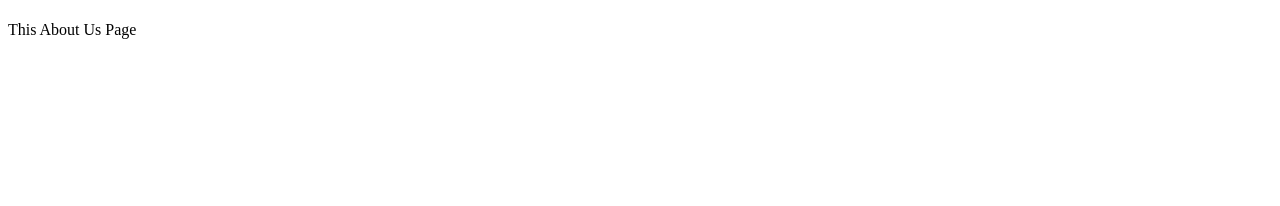
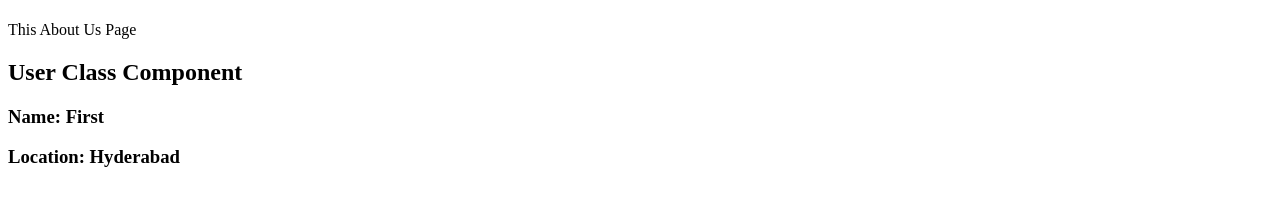
Before and after one commit to srikanthgithub2/reactdev, a React (Vite) app: page /about in a window 1280 px wide. Shown: the part 172-378 px from the top of the page. Built offline with nearby package versions, Linux system fonts and the light colour scheme; no server answers.

Commit message:
updated code end 8

```diff
--- a/src/components/About.js
+++ b/src/components/About.js
@@ -1,10 +1,33 @@
-const  About = () => {
-    return (
+import React from "react";
+import UserClass from "./UserClass";
+import { Component } from "react";
+
+class  About extends Component {
+
+  constructor(props) {
+    super(props);
+    console.log("Parent Constructor");
+  }
+
+
+    componentDidMount() {
+        console.log("Parent componentDidMount");
+    }
+
+
+    render() {
+        return (
+          console.log("Parent Render"),
       <div>
         <h1>About Us Page</h1>
         <p>This About Us Page</p>
+
+
+        <UserClass name={"First"} location={"Hyderabad"}/>
       </div>
     );
-  };
+    }
 
+
+};
   export default About;
--- /dev/null
+++ b/src/components/UserClass.js
@@ -0,0 +1,46 @@
+import React from "react";
+
+class UserClass extends React.Component {
+    constructor(props) {
+        super(props);
+        this.state = {
+            userInfo: null,
+        };
+        console.log(this.props.name+" UserClass Constructor ");
+    }
+
+    async componentDidMount() {
+        const data = await fetch("https://api.github.com/user/12824231");
+        const json = await data.json();
+
+        this.setState({
+            userInfo: json,
+        });
+
+        console.log(this.props.name+ " UserClass componentDidMount");
+    }
+
+    componentDidUpdate() {
+        console.log(this.props.name+ " UserClass componentDidUpdate");
+    }
+
+    componentWillUnmount() {
+        console.log(this.props.name+ " UserClass componentWillUnmount");
+    }
+
+    render() {
+
+
+
+        console.log(this.props.name+ " UserClass render");
+        const {name, location} = this.state.userInfo ? this.state.userInfo : this.props;
+        return (
+            <div className="user-class">
+                <h2> User Class Component</h2>
+                <h3>Name: {name}</h3>
+                <h3>Location: {location}</h3>
+            </div>
+        );
+    }
+}
+export default UserClass;
```
